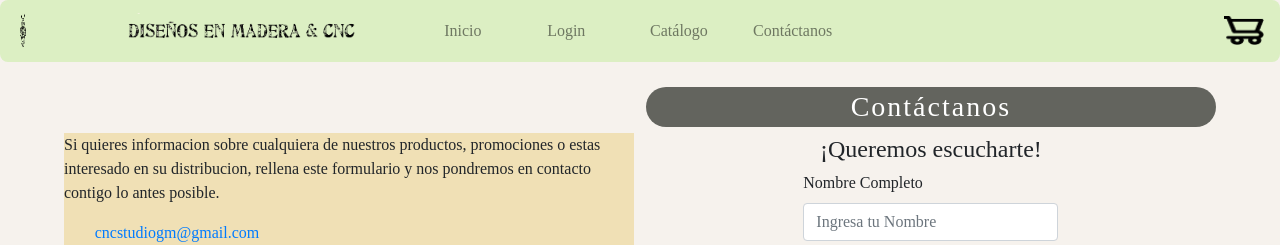
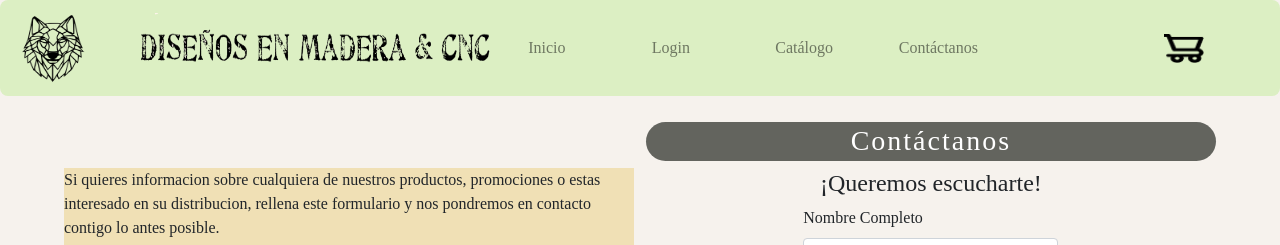
Before and after one commit to alienxtrix/ecommerce-dm-cnc, a plain HTML site: page contactanos.html in a window 1280 px wide. Shown: the top 245 px of the page. Drawn offline with nearby package versions, Linux system fonts and the light colour scheme; some packages are replaced by stand-ins of ours; a script that the page names is missing; a web font is replaced by a local one.

```diff
--- a/contactanos.html
+++ b/contactanos.html
@@ -34,7 +34,7 @@
             </li>
           </ul>
     </div>
-    <span class="nav navbar-nav ml-auto w-100 justify-content-end">
+    <span class="nav navbar-nav ml-auto w-50">
       <img src="./img/carritoCompra.png" id="carritoCompra">
   </span>
 </nav>
--- a/css/estiloscontactanos.css
+++ b/css/estiloscontactanos.css
@@ -8,6 +8,8 @@
 }
 
 #carritoCompra {
+    position: relative;
+    margin-left: 150px;
     width: 40px;
     height: 29px;
 }
@@ -26,10 +28,12 @@ body {
     width: 5%;
     margin: 0 0 0 1%;
     padding-right: 15px;
+    width: 80px;
+    height: 80px;
 }
 
 .logo_2 {
-    width: 60%;
+    width: 77%;
     margin: 0 0 0 1%;
     padding-left: 0px;
 }
```
Also changed, not shown: img/Muestra/PaginaContactanos.png (added), 1 other file.
